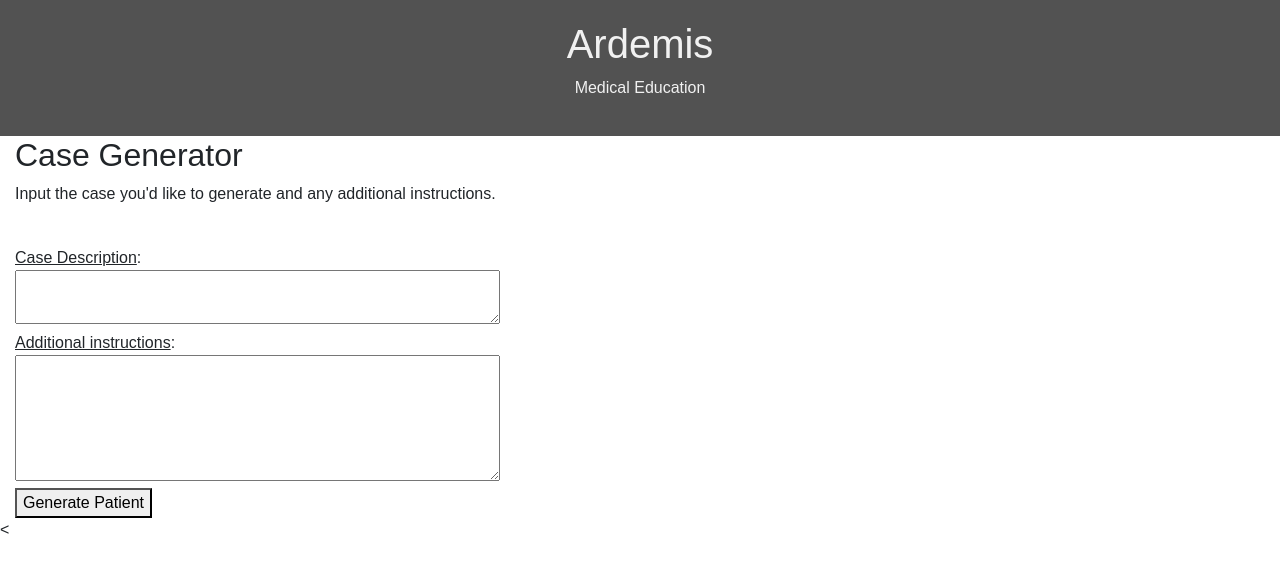
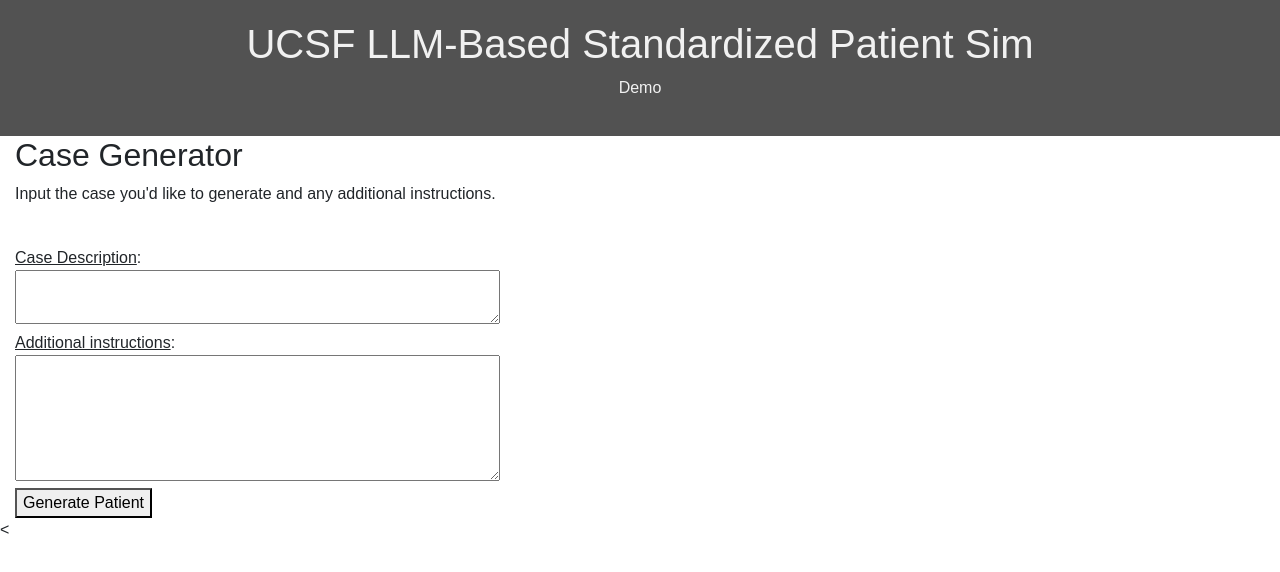
Before and after one commit to apratapneni/ucsfspdemo, a plain HTML site: page templates/random_case.html in a window 1280 px wide. Drawn offline with nearby package versions, Linux system fonts and the light colour scheme.

Commit message:
frontend edits

```diff
--- a/templates/random_case.html
+++ b/templates/random_case.html
@@ -97,8 +97,8 @@
 <body>
 
     <div class="header">
-        <h1 style="color: #f1f1f1;">Ardemis</h1>
-        <p style="color: #f1f1f1;">Medical Education</p>
+        <h1 style="color: #f1f1f1;">UCSF LLM-Based Standardized Patient Sim</h1>
+        <p style="color: #f1f1f1;">Demo</p>
     </div>
 
     <!-- <ul class="nav">
```
